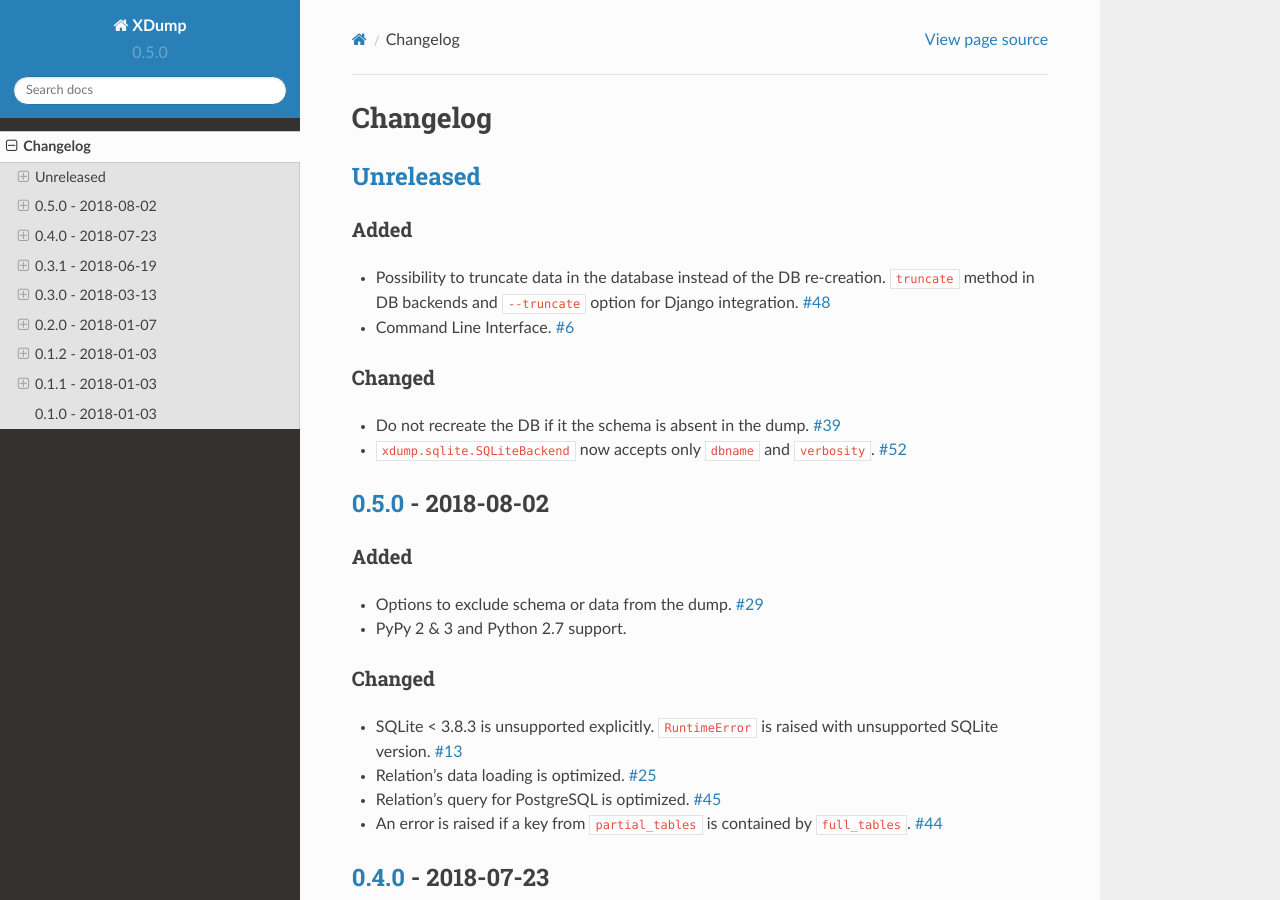
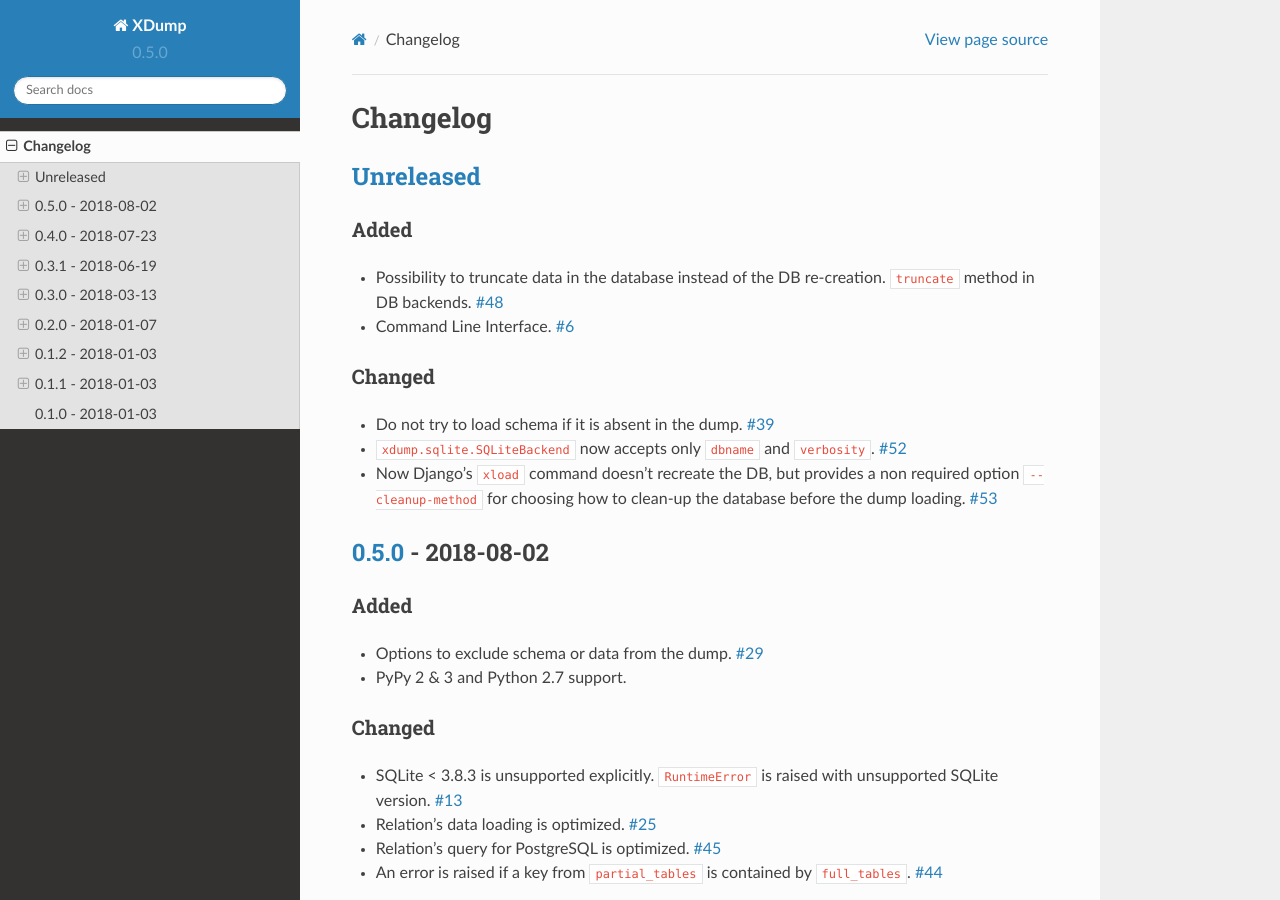
Before and after one commit to Stranger6667/xdump, a Sphinx documentation site: the page built from docs/changelog.rst, in a window 1280 px wide and 900 px high. Built offline with Sphinx 7.4.7 and the Read the Docs theme 2.0.0, drawn with Linux system fonts in a browser that asks for light colours.

Commit message:
Truncate recreate django (#57)
* Change Django ``xload`` behaviour. #53

* Fix tests

```diff
--- a/docs/changelog.rst
+++ b/docs/changelog.rst
@@ -9,15 +9,16 @@ Changelog
 Added
 ~~~~~
 
-- Possibility to truncate data in the database instead of the DB re-creation.
-  ``truncate`` method in DB backends and ``--truncate`` option for Django integration. `#48`_
+- Possibility to truncate data in the database instead of the DB re-creation. ``truncate`` method in DB backends. `#48`_
 - Command Line Interface. `#6`_
 
 Changed
 ~~~~~~~
 
-- Do not recreate the DB if it the schema is absent in the dump. `#39`_
+- Do not try to load schema if it is absent in the dump. `#39`_
 - ``xdump.sqlite.SQLiteBackend`` now accepts only ``dbname`` and ``verbosity``. `#52`_
+- Now Django's ``xload`` command doesn't recreate the DB, but provides a non required option ``--cleanup-method`` for
+  choosing how to clean-up the database before the dump loading. `#53`_
 
 `0.5.0`_ - 2018-08-02
 ---------------------
@@ -106,6 +107,7 @@ Fixed
 .. _0.1.2: https://github.com/Stranger6667/xdump/compare/0.1.1...0.1.2
 .. _0.1.1: https://github.com/Stranger6667/xdump/compare/0.1.0...0.1.1
 
+.. _#53: https://github.com/Stranger6667/xdump/issues/53
 .. _#52: https://github.com/Stranger6667/xdump/issues/52
 .. _#48: https://github.com/Stranger6667/xdump/issues/48
 .. _#45: https://github.com/Stranger6667/xdump/issues/45
```
Also changed, not shown: 3 other files.
